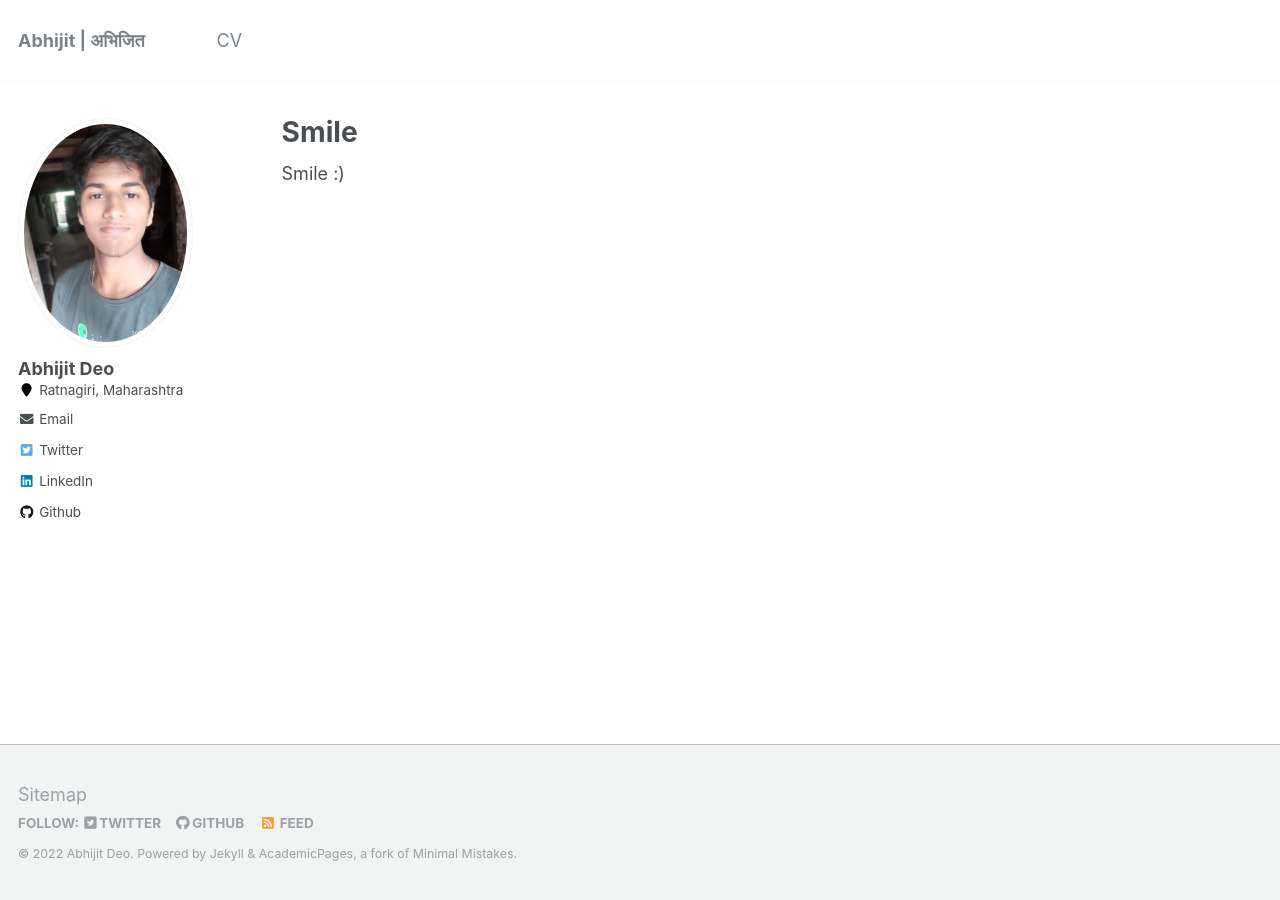
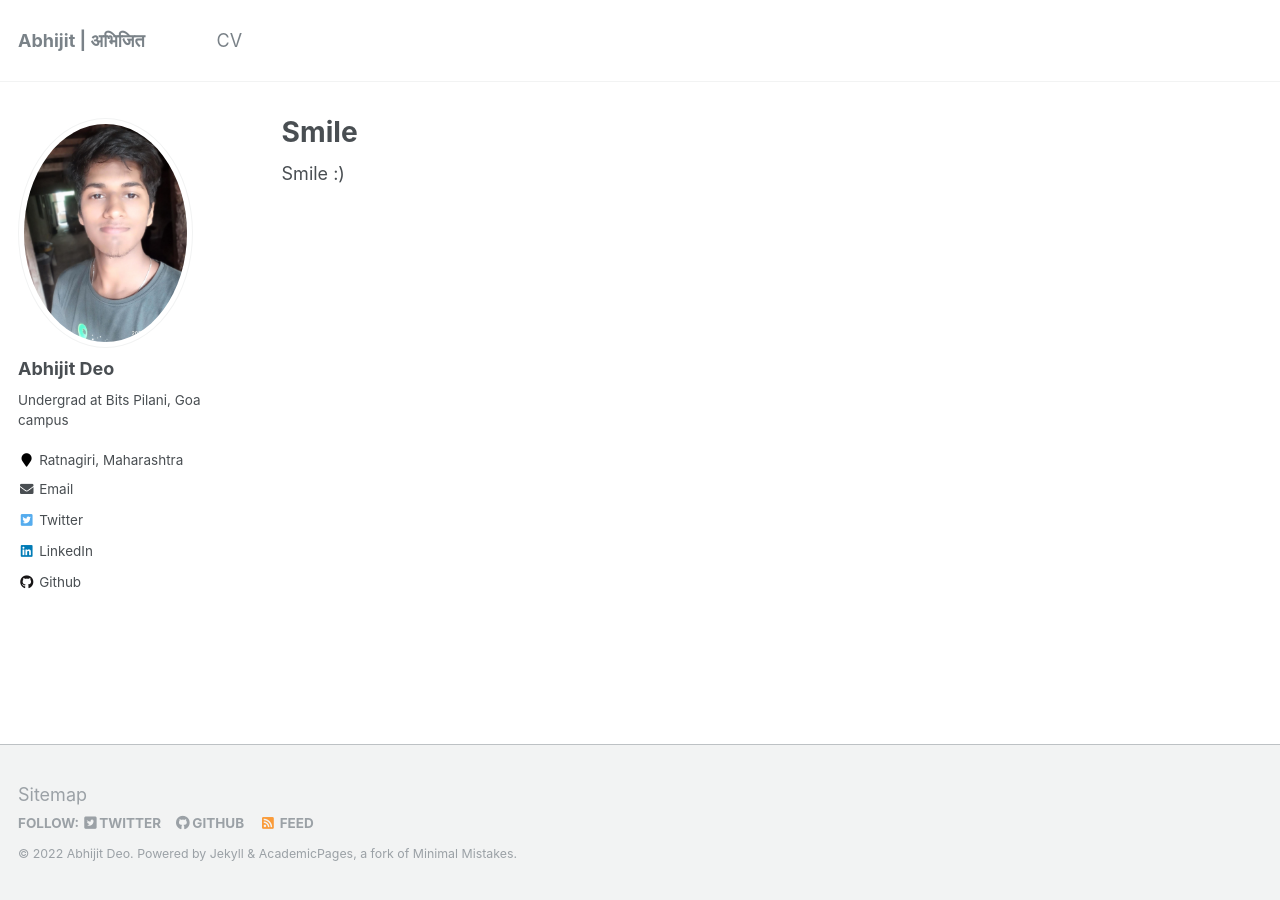
Before and after one commit to abhi-glitchhg/abhi-glitchhg.github.io, a Jekyll site: the page built from _pages/about.md, in a window 1280 px wide. Built offline with Jekyll 4.4.1, drawn with Linux system fonts in a browser that asks for light colours.

Commit message:
minor edit

```diff
--- a/_config.yml
+++ b/_config.yml
@@ -71,7 +71,7 @@ analytics:
 author:
   name             : "Abhijit Deo"
   avatar           : "my_pic.jpeg"
-  bio              :
+  bio              : "Undergrad at Bits Pilani, Goa campus"
   location         : "Ratnagiri, Maharashtra"
   employer         :
   email            : "f20190041@goa.bits-pilani.ac.in"
```
